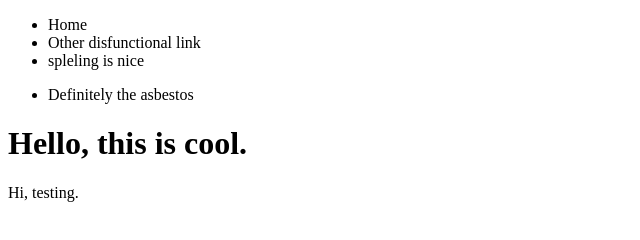
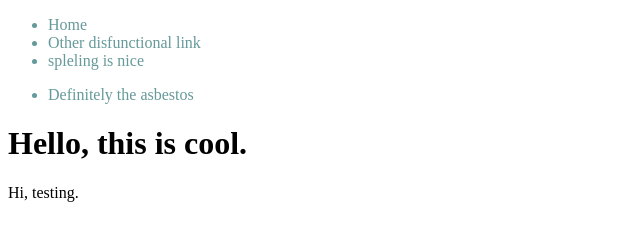
Before and after one commit to atikinf/atikinf.github.io, a plain HTML site: page index.html in a window 1280 px wide. Shown: the whole page, without its empty margins (0-640 px from the left). Drawn offline with Linux system fonts and the light colour scheme; files that its build step writes are made by us from their sources.

Commit message:
Update main.css

```diff
--- a/main.css
+++ b/main.css
@@ -1,4 +1,4 @@
 /*put yer css here m8y*/
-topper.ul{
+.topper{
   color: #669999;
 }
```
